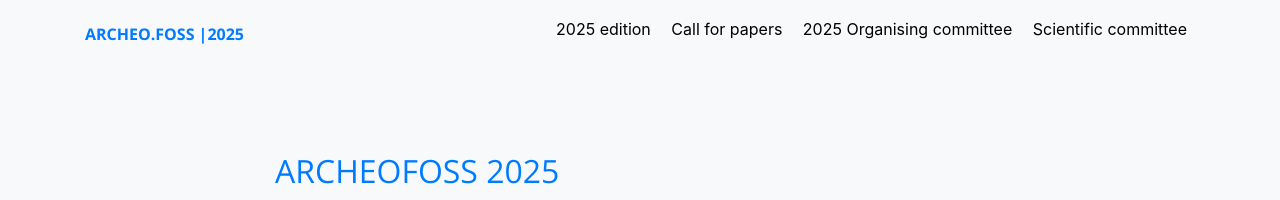
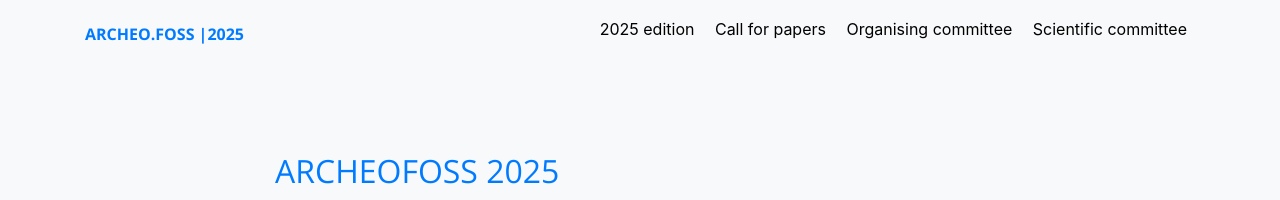
Before and after one commit to archeofoss/archeofoss, a Jekyll site: the page built from 2025/organising-committee.md, in a window 1280 px wide. Shown: the top 200 px of the page. Built offline with Jekyll 4.4.1, drawn with Linux system fonts in a browser that asks for light colours; nearby versions of some CDN libraries.

Commit message:
Update menu.yaml

```diff
--- a/_data/menu.yaml
+++ b/_data/menu.yaml
@@ -13,7 +13,7 @@
     url: /2025/
   - title: Call for papers
     url: /2025/call-for-papers
-  - title: 2025 Organising committee
+  - title: Organising committee
     url: /2025/organising-committee
   - title: Scientific committee
     url: /scientific-committee
```
